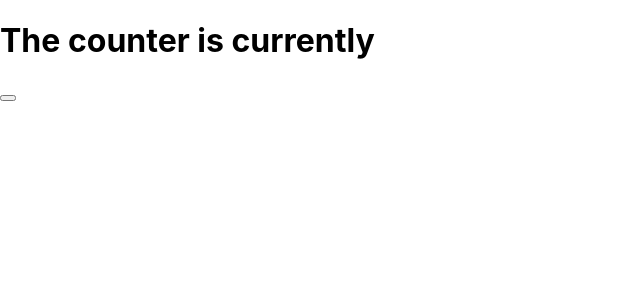
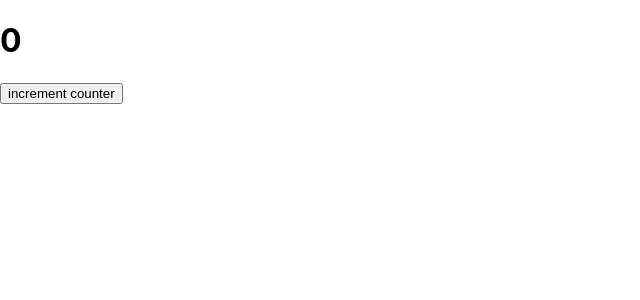
Before and after one commit to sergiohernandezlsm/unit-test, a React (Create React App) app: page / in a window 1280 px wide. Shown: the top 300 px of the page, without its empty margins (0-640 px from the left). Built offline with nearby package versions, Linux system fonts and the light colour scheme.

Commit message:
fully testing counter button

```diff
--- a/src/App.js
+++ b/src/App.js
@@ -3,11 +3,23 @@ import logo from "./logo.svg";
 import "./App.css";
 
 class App extends Component {
+  constructor(props) {
+    super(props);
+    this.state = {
+      counter: 0
+    };
+  }
+
   render() {
     return (
       <div data-test="component-app">
-        <h1 data-test="counter-display">The counter is currently</h1>
-        <button data-test="increment-button"></button>
+        <h1 data-test="counter-display">{this.state.counter}</h1>
+        <button
+          data-test="increment-button"
+          onClick={() => this.setState({ counter: this.state.counter + 1 })}
+        >
+          increment counter
+        </button>
       </div>
     );
   }
```
Also changed, not shown: 1 other file (tests, documents, lock files or other folders).
